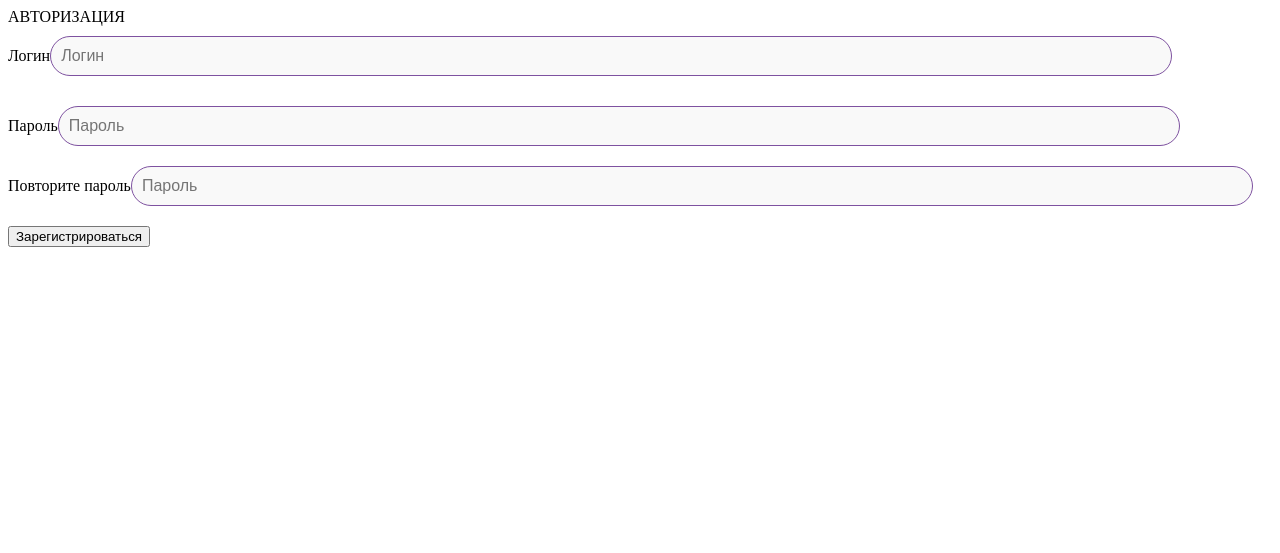
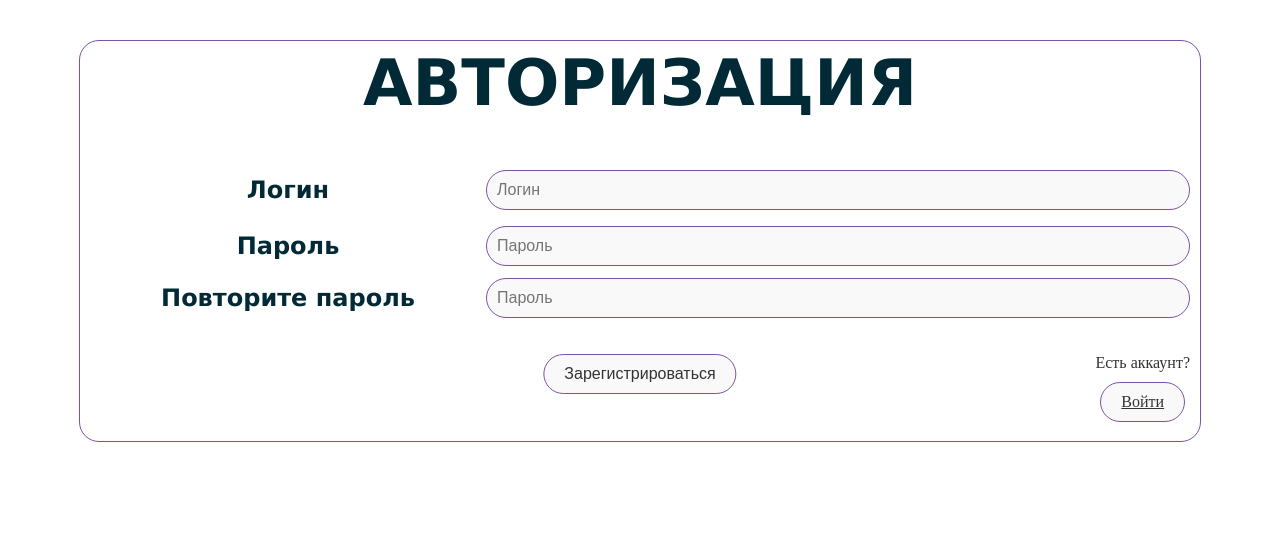
Before and after one commit to AlisaRezanova/List, a Django app: page /user/registration/ in a window 1280 px wide. Shown: the top 553 px of the page. Run offline with Django 5.2, Linux system fonts and the light colour scheme.

Commit message:
add autorization and login

```diff
--- a/List/settings.py
+++ b/List/settings.py
@@ -118,3 +118,5 @@ STATIC_URL = '/static/'
 
 MEDIA_URL = '/media/'
 MEDIA_ROOT = os.path.join(BASE_DIR, 'media')
+
+LOGIN_REDIRECT_URL = '/user/profile/'
--- a/User/static/User/css/log.css
+++ b/User/static/User/css/log.css
@@ -0,0 +1,110 @@
+.navbar {
+    background-color: #FFFFFF;
+    overflow: hidden;
+}
+
+.down-btn {
+    text-decoration: none;
+    font-family: Verdana;
+    color: #012A36;
+    font-weight: 900;
+    font-size: 64px;
+    border: none;
+    display: flex;
+    justify-content: center;
+    align-items: center;
+    width: 100%;
+    background-color: transparent;
+    line-height: 64px;
+    padding: 0;
+    padding-bottom: 45px;
+}
+
+.profile-fields {
+    margin-top: 40px;
+}
+
+.profile-field {
+    display: flex;
+    align-items: center;
+}
+
+.profile-field label {
+    width: 600px;
+    color: #012A36;
+    padding: 12px;
+    display: block;
+    font-family: Verdana;
+    font-weight: bold;
+    font-size: 24px;
+    text-align: center;
+}
+
+.profile-field input {
+    width: 1100px;
+    border: 1px solid #7E52A0;
+    border-radius: 20px;
+    padding: 10px;
+    font-size: 16px;
+    color: #333;
+    background-color: #f9f9f9;
+}
+
+.page {
+    width: 1100px;
+    border: 1px solid #7E52A0;
+    border-radius: 20px;
+    padding: 10px;
+    font-size: 16px;
+    color: #333;
+    margin: 40px auto;
+    height: 380px;
+
+}
+
+.page form {
+    position: relative;
+    padding-bottom: 100px;
+}
+
+.btn {
+    position: absolute;
+    left: 50%;
+    transform: translateX(-50%);
+}
+
+.login-btn {
+    border: 1px solid #7E52A0;
+    border-radius: 20px;
+    padding: 10px 20px;
+    font-size: 16px;
+    color: #333;
+    background-color: #f9f9f9;
+    cursor: pointer;
+    margin: 0;
+}
+
+.question {
+    position: absolute;
+    right: 0;
+    top: 0;
+    display: flex;
+    flex-direction: column;
+    align-items: center;
+}
+
+.question .login-btn {
+    margin-top: 0;
+}
+
+.form-buttons {
+    position: relative;
+    width: 100%;
+    margin-top: 30px;
+    height: 100px;
+}
+
+.question a {
+    margin-bottom: 10px;
+    text-align: center;
+}
--- a/User/views.py
+++ b/User/views.py
@@ -5,6 +5,7 @@ from .forms import CustomRegistrationForm, CustomAuthenticationForm
 from django.contrib.auth.models import User
 from django.contrib.auth.views import LoginView
 from django.contrib.auth.decorators import login_required
+from django.urls import reverse_lazy
 
 
 def registration_view(request):
@@ -30,6 +31,7 @@ class LogView(LoginView):
     form_class = CustomAuthenticationForm
 
 
+
 def logout_view(request):
     logout(request)
     return redirect('Login')
--- a/templates/User/autorization.html
+++ b/templates/User/autorization.html
@@ -5,14 +5,13 @@
 
 {% block styles %}
 <link rel="stylesheet" href="{% static 'MainPage/css/styles.css' %}">
-<link rel="stylesheet" href="{% static 'User/css/profile.css' %}">
+<link rel="stylesheet" href="{% static 'User/css/log.css' %}">
 {% endblock %}
 
 {% block content %}
-<div class="navbar">
+<div class="page">
     <div class="down">
             <a class="down-btn">АВТОРИЗАЦИЯ </a>
-    </div>
     </div>
     <form method="post">
         {% csrf_token %}
@@ -28,8 +27,17 @@
             <label for="id_password2">Повторите пароль</label>
             {{ form.password2 }}
         </div>
-    <button type="submit">Зарегистрироваться</button>
+        <div class="form-buttons">
+            <div class="btn">
+                <button class="login-btn">Зарегистрироваться</button>
+            </div>
+            <div class="question">
+                <a>Есть аккаунт?</a>
+                <a href="{% url 'Login' %}" class="login-btn">Войти</a>
+            </div>
+         </div>
     </form>
+</div>
 {% endblock %}
 
 {% block scripts %}
--- a/templates/User/profile.html
+++ b/templates/User/profile.html
@@ -36,5 +36,4 @@
 
 {% block scripts %}
 <script type="module" src="{% static 'MainPage/js/get_category.js' %}"></script>
-
 {% endblock %}
```
Also changed, not shown: templates/User/login.html (+12 -4 lines). Lines whose indentation alone changed are shown as unchanged.
